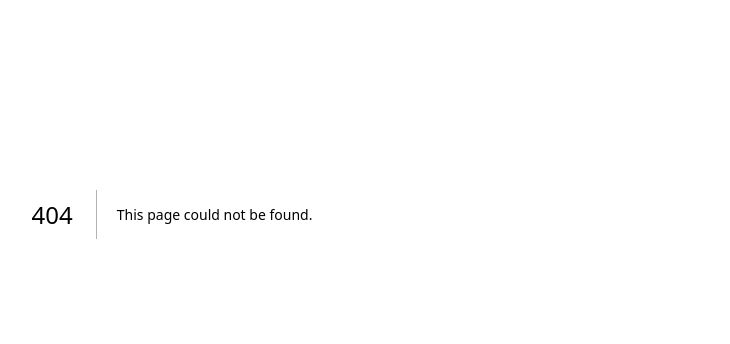
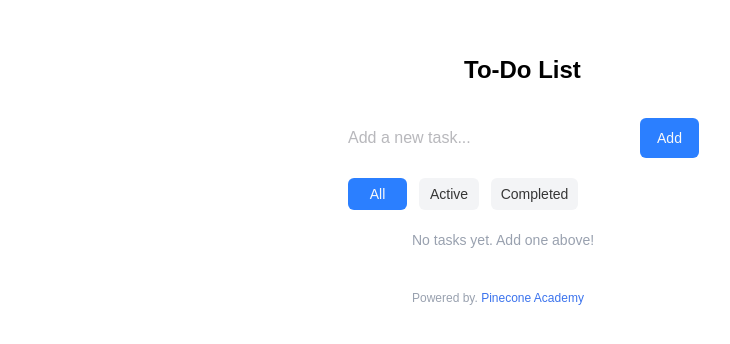
Before and after one commit to SaruulbayarB/NextJS, a Next.js app: page /todo in a window 1280 px wide. Before the commit this address had no page. Shown: the part 186-530 px from the top of the page, without its empty margins (468-1198 px from the left). Built offline with nearby package versions, Linux system fonts and the light colour scheme.

Commit message:
todo list added

```diff
--- a/package.json
+++ b/package.json
@@ -9,9 +9,10 @@
     "lint": "next lint"
   },
   "dependencies": {
+    "gsap": "^3.13.0",
+    "next": "15.4.6",
     "react": "19.1.0",
-    "react-dom": "19.1.0",
-    "next": "15.4.6"
+    "react-dom": "19.1.0"
   },
   "devDependencies": {
     "@tailwindcss/postcss": "^4",
--- a/src/app/page.js
+++ b/src/app/page.js
@@ -1,7 +1,21 @@
 import { Description, Header } from "@/components";
 const Home = () => {
   return (
-    <div className=" gap-3 mt-7">
+    <div className="gap-3 mt-7">
+      <div className="w-500 h-30 flex gap-5">
+        <div className="flex justify-start">Simple Blog</div>
+        <span
+          className="ml-175
+        "
+        >
+          Home
+        </span>
+        <span>About</span>
+        <span>Contact</span>
+      </div>
+      <header className="w-200 h-20 ml-100 text-5xl">
+        <h3>Welcome to Simple Blog</h3>
+      </header>
       <div className="flex gap-3">
         <Header img="https://static.nike.com/a/images/f_auto/dpr_3.0,cs_srgb/h_484,c_limit/64265cce-0cfc-4309-aa45-33835124eeaa/the-best-nike-high-top-sneakers-you-can-buy-right-now-articles-ogc.jpg"></Header>
 
@@ -26,6 +40,17 @@ const Home = () => {
         new cushioning system designed to help make all the ways you move feel easy—even running."
           title="Basketball 34S"
         ></Description>
+      </div>
+      <div>
+        <button className="w-50 h-10 bg-indigo-500 rounded-full mt-3 ml-5 hover:bg-indigo-300">
+          Read more
+        </button>
+        <button className="w-50 h-10 bg-indigo-500 rounded-full mt-3 ml-40  hover:bg-indigo-300">
+          Read more
+        </button>
+        <button className="w-50 h-10 bg-indigo-500 rounded-full mt-3 ml-30  hover:bg-indigo-300">
+          Read more
+        </button>
       </div>
     </div>
     //     <div className="flex flex-col justify-center w-120 h-150 bg-gray-800 rounded-3xl p-8 ring-1 ring-white/30 gap-4 ml-200 mt-70">
--- /dev/null
+++ b/src/app/todo/page.js
@@ -0,0 +1,44 @@
+import { Description, Header } from "@/components";
+
+const Todo = () => {
+  return (
+    <div className="w-[377px] h-[290px] mt-60 ml-200 bg-white rounded-md">
+      {/* First element */}
+      <div className="w-90 h-15">
+        <h3 className="text-black font-inter ml-33 text-2xl font-bold">
+          To-Do List
+        </h3>
+      </div>
+      <div className="flex">
+        <input
+          className="w-[280px] h-[40px] bg-gray ml-4 text-[#71717A] mt-1 rounded-2xl border-amber-400"
+          placeholder="Add a new task..."
+        ></input>
+        <button className="w-[59px] h-[40px] bg-blue-500 rounded-md text-sm font-normal text-[#f9f9f9] ml-3 mt-1">
+          Add
+        </button>
+      </div>
+
+      {/* three buttons */}
+      <div className="flex gap-1.5 mt-5 ml-4">
+        <button className="w-[59px] h-[32px] bg-blue-500 rounded-md text-sm font-normal text-[#f9f9f9]">
+          All
+        </button>
+        <button className="w-[60px] h-[32px] bg-gray-100 rounded-md text-sm font-normal text-[#363636] ml-1.5">
+          Active
+        </button>
+        <button className="w-[87px] h-[32px] bg-gray-100 rounded-md text-sm font-normal text-[#363636] ml-1.5">
+          Completed
+        </button>
+      </div>
+      <p className="mt-5 text-gray-400 ml-20 text-sm">
+        No tasks yet. Add one above!
+      </p>
+      <p className="mt-10 text-gray-400 ml-20 text-xs">
+        Powered by. <span className="text-[#3B73ED]">Pinecone Academy</span>
+      </p>
+    </div>
+  );
+};
+
+export default Todo;
--- a/src/components/header.jsx
+++ b/src/components/header.jsx
@@ -1,7 +1,7 @@
 export const Header = (photo) => {
   return (
     <div
-      className="w-80 h-80 bg-indigo-300 text-black bg-cover hover:opacity-50"
+      className="w-80 h-80 bg-indigo-300 text-black bg-cover hover:opacity-50 hover:-rotate-1"
       style={{ backgroundImage: `url(${photo.img})` }}
     ></div>
   );
```
Also changed, not shown: 1 other file (tests, documents, lock files or other folders).
